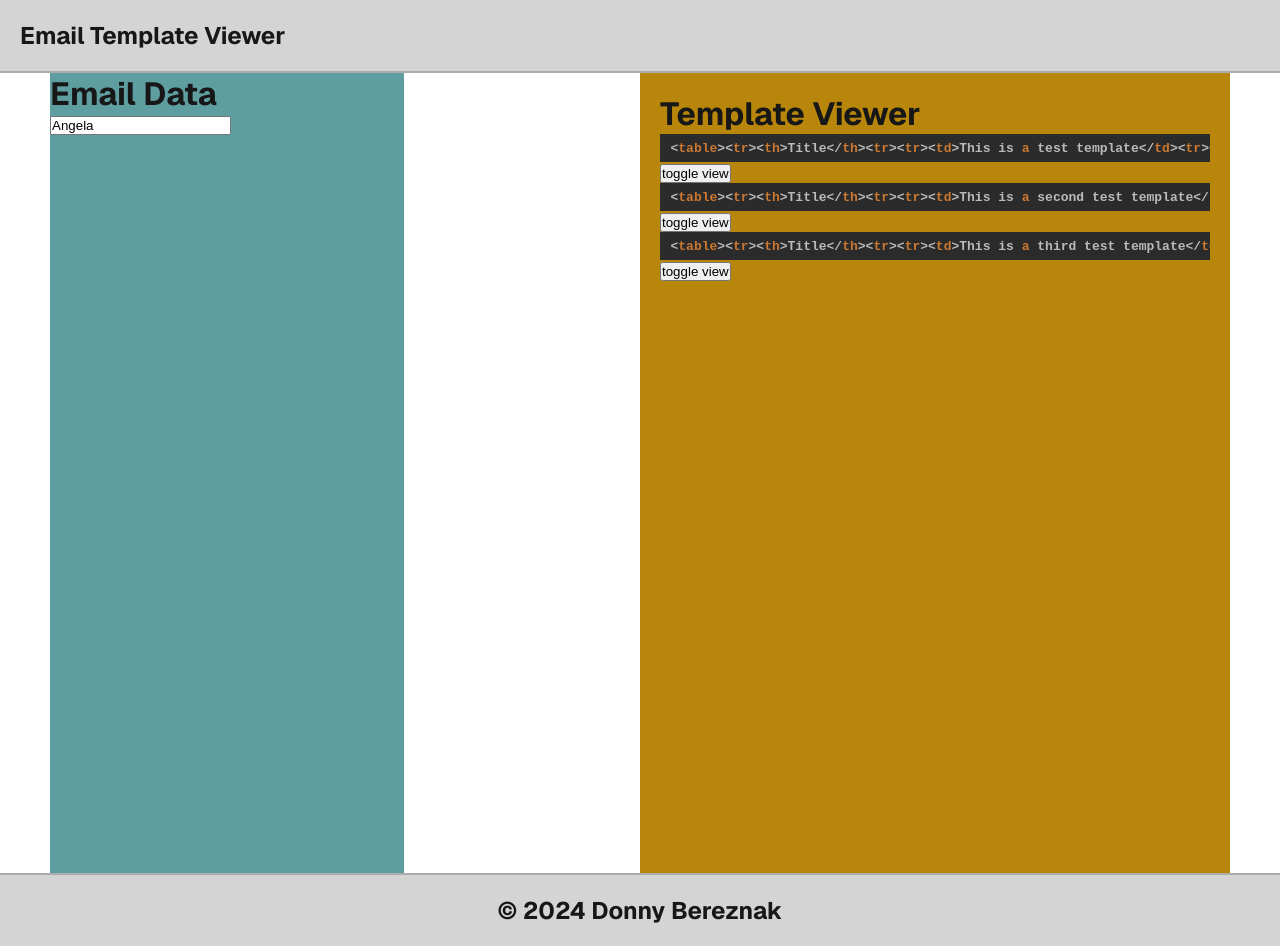
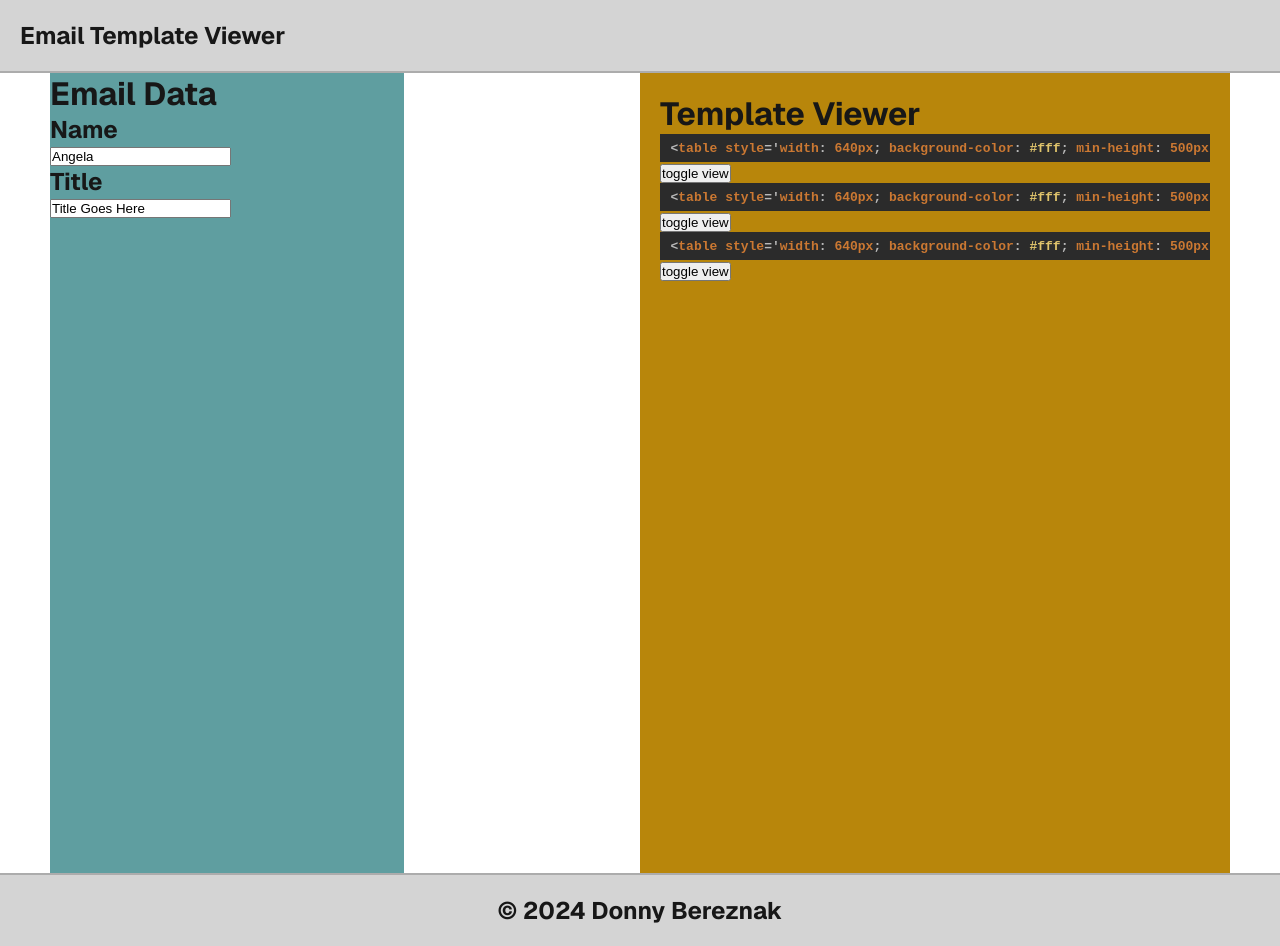
Before and after one commit to DBereznak/email_templates, a Next.js app in the folder email-template-viewer/: page / in a window 1280 px wide. Built offline with nearby package versions, Linux system fonts and the light colour scheme.

Commit message:
Added a title and some css adjustments

```diff
--- a/email-template-viewer/src/app/components/emailData.tsx
+++ b/email-template-viewer/src/app/components/emailData.tsx
@@ -1,17 +1,24 @@
 import { useContext } from "react";
 import styles from "./emailData.module.css";
-import { EmailDataContext } from "../context/emailDataContext";
+import { EmailDataContext, emailDataType } from "../context/emailDataContext";
 
 export default function EmailData() {
-    const {name, setName} = useContext(EmailDataContext);
+    const {name, title, setName, setTitle} = useContext(EmailDataContext);
     return (
         <div className={styles.emailForm}>
             <h1>Email Data</h1>
+            <h2>Name</h2>
             <input
         type="text"
         value={name}
         onChange={(e) => setName(e.target.value)}
       />
+      <h2>Title</h2>
+      <input
+        type="text"
+        value={title}
+        onChange={(e) => setTitle(e.target.value)}
+      />
         </div>
     )
 };
--- a/email-template-viewer/src/app/components/emailTemplates.ts
+++ b/email-template-viewer/src/app/components/emailTemplates.ts
@@ -1,9 +1,9 @@
 
-export default function emailMarkup(name: string) {
+export default function emailMarkup(name: string, title: string) {
     return [
-        {id: 1, email: "<table><tr><th>Title</th><tr><tr><td>This is a test template</td><tr></table>"},
-        {id: 2, email: `<table><tr><th>Title</th><tr><tr><td>This is a second test template</td><tr><tr><td>${name} is Great</td><tr></table>`},
-        {id: 3, email: `<table><tr><th>Title</th><tr><tr><td>This is a third test template</td><tr><tr><td>${name} is Awesome</td><tr></table>`},
+        {id: 1, email: `<table style='width: 640px; background-color: #fff; min-height: 500px'><tr><th>${title}</th><tr><tr><td>This is a test template</td><tr></table>`},
+        {id: 2, email: `<table style='width: 640px; background-color: #fff; min-height: 500px'><tr><th>${title}</th><tr><tr><td>This is a second test template</td><tr><tr><td>${name} is Great</td><tr></table>`},
+        {id: 3, email: `<table style='width: 640px; background-color: #fff; min-height: 500px'><tr><th>${title}</th><tr><tr><td>This is a third test template</td><tr><tr><td>${name} is Awesome</td><tr></table>`},
     ];
 
 }
--- a/email-template-viewer/src/app/components/templateViewer.module.css
+++ b/email-template-viewer/src/app/components/templateViewer.module.css
@@ -1,6 +1,5 @@
 .viewer{
     width: 50%;
-    height: 100vh;
     padding: 20px;
     background-color:darkgoldenrod;
 }
--- a/email-template-viewer/src/app/components/templateViewer.tsx
+++ b/email-template-viewer/src/app/components/templateViewer.tsx
@@ -6,10 +6,8 @@ import { EmailDataContext } from "../context/emailDataContext";
 
 export default function TemplateViewer() {
     const name = useContext(EmailDataContext);
-    const emailTemplates = emailMarkup(name.name);
+    const emailTemplates = emailMarkup(name!.name, name!.title);
     const templates = emailTemplates.map(template => <div key={template.id}> <EmailTemplate rawHTML={template.email} /> </div>)
-
-    console.log(name.name);
 
     return (
         <div className={styles.viewer}>
--- a/email-template-viewer/src/app/context/emailDataContext.ts
+++ b/email-template-viewer/src/app/context/emailDataContext.ts
@@ -2,4 +2,11 @@
 
 import { createContext } from "react";
 
-export const EmailDataContext = createContext({});
+export interface emailDataType {
+    name: string;
+    title: string;
+    setName(name: string): void;
+    setTitle(name: string): void;
+}
+
+export const EmailDataContext = createContext<emailDataType | null>(null);
--- a/email-template-viewer/src/app/page.tsx
+++ b/email-template-viewer/src/app/page.tsx
@@ -10,11 +10,12 @@ import { EmailDataContext } from "./context/emailDataContext";
 
 export default function Home() {
   const [name, setName] = useState("Angela")
+  const [title, setTitle] = useState("Title Goes Here")
   return (
     <div className={styles.page}>
       <Header/>
       <main className={styles.main}>
-        <EmailDataContext.Provider value={{name, setName}}>
+        <EmailDataContext.Provider value={{name, title, setName, setTitle}}>
         <EmailData />
         <TemplateViewer />
         </EmailDataContext.Provider>
```
